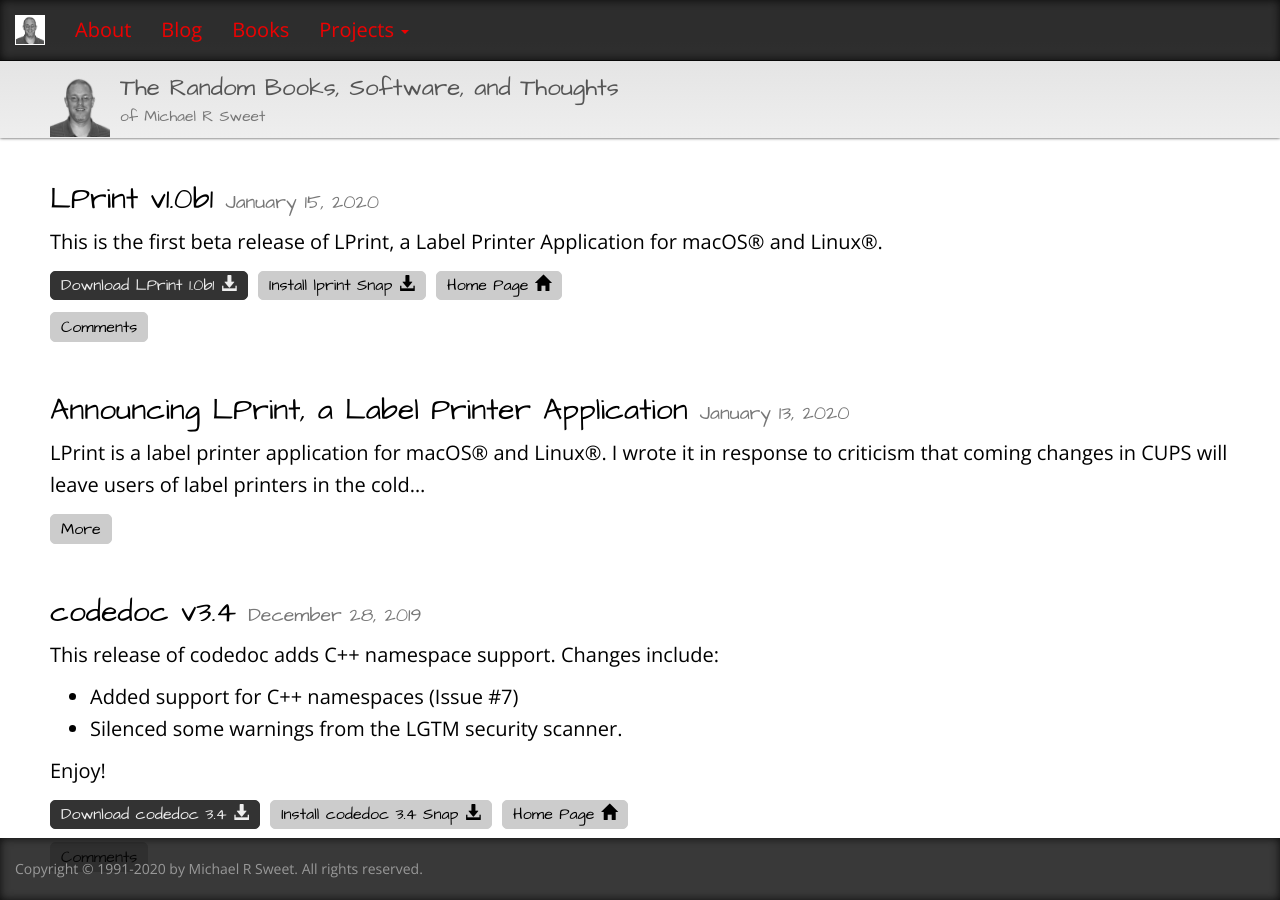
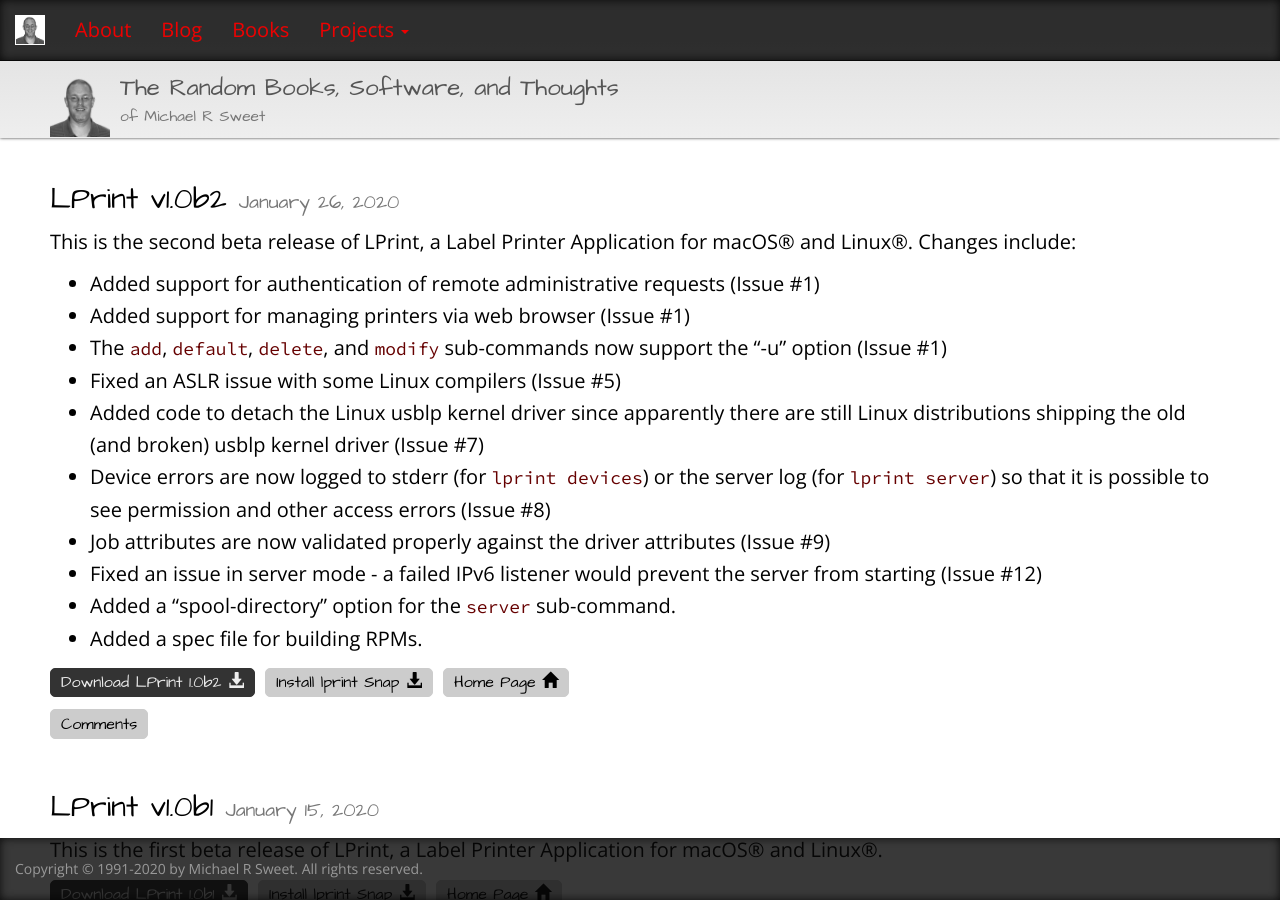
Before and after one commit to michaelrsweet/michaelrsweet.github.com, a Jekyll site: the page built from index.html, in a window 1280 px wide and 900 px high. Built offline with Jekyll 4.4.1, drawn with Linux system fonts in a browser that asks for light colours; some of the changed text lies outside the part shown.

Commit message:
LPrint 1.0b2.

```diff
--- /dev/null
+++ b/_posts/2020-01-26-lprint-1.0b2.md
@@ -0,0 +1,33 @@
+---
+title: LPrint v1.0b2
+category: lprint
+layout: post
+permalink: /blog/:year-:month-:day-:title.html
+excerpt_separator: <!--more-->
+comments: true
+commentform: true
+---
+
+This is the second beta release of LPrint, a Label Printer Application for macOS® and Linux®. Changes include:
+
+- Added support for authentication of remote administrative requests (Issue #1)
+- Added support for managing printers via web browser (Issue #1)
+- The `add`, `default`, `delete`, and `modify` sub-commands now support the "-u"
+  option (Issue #1)
+- Fixed an ASLR issue with some Linux compilers (Issue #5)
+- Added code to detach the Linux usblp kernel driver since apparently there are
+  still Linux distributions shipping the old (and broken) usblp kernel driver
+  (Issue #7)
+- Device errors are now logged to stderr (for `lprint devices`) or the server
+  log (for `lprint server`) so that it is possible to see permission and other
+  access errors (Issue #8)
+- Job attributes are now validated properly against the driver attributes
+  (Issue #9)
+- Fixed an issue in server mode - a failed IPv6 listener would prevent the
+  server from starting (Issue #12)
+- Added a "spool-directory" option for the `server` sub-command.
+- Added a spec file for building RPMs.
+
+<a class="btn btn-primary" href="https://github.com/michaelrsweet/lprint/releases/tag/v1.0b2">Download LPrint 1.0b2 <span class="glyphicon glyphicon-download-alt" aria-hidden="true"></span></a>
+<a class="btn btn-default" href="https://snapcraft.io/lprint">Install lprint Snap <span class="glyphicon glyphicon-download-alt" aria-hidden="true"></span></a>
+<a class="btn btn-default" href="/lprint/index.html">Home Page <span class="glyphicon glyphicon-home" aria-hidden="true"></span></a>
--- a/lprint/lprint.md
+++ b/lprint/lprint.md
@@ -14,7 +14,7 @@
 LPrint Documentation
 ====================
 
-LPrint v1.0b1 - January 13, 2020
+LPrint v1.0b2 - January 26, 2020
 Copyright 2019-2020 by Michael R Sweet
 
 LPrint is licensed under the Apache License Version 2.0 with an exception to
@@ -32,6 +32,7 @@
 - [Printing Options](#printing-options)
 - [Setting Default Options](#setting-default-options)
 - [Running a Server](#running-a-server)
+- [Server Web Interface](#server-web-interface)
 - [Resources](#resources)
 
 
@@ -269,11 +270,31 @@
 - "-o server-name=HOSTNAME": Sets the network hostname to advertise.
 - "-o server-port=NNN": Sets the network port number; the default is randomly
   assigned.
+- "-o auth-service=SERVICE": Specifies a PAM service for remote authentication.
+- "-o admin-group=GROUP": Specifies a group to use for remote authentication.
+- "-o spool-directory=DIRECTORY": Specifies the directory to store print files.
 - "-o log-file=FILENAME": Specifies a log file.
 - "-o log-file=-": Specifies that log entries are written to the standard error.
 - "-o log-file=syslog": Specifies that log entries are sent to the system log.
 - "-o log-level=LEVEL": Specifies the log level - "debug", "info", "warn",
   "error", or "fatal".
+
+
+Server Web Interface
+--------------------
+
+When you run a standalone spooler on a network hostname, a web interface can be
+enabled that allows you to add, modify, and delete printers, as well as setting
+the default printer.  Because all web interface operations require
+authentication, you need to set the PAM authentication service with the
+`-o auth-service=SERVICE` option.  For example, to use the "cups" PAM service
+with LPrint, run:
+
+    lprint -o server-name=HOSTNAME -o server-port=NNN -o auth-service=cups
+
+By default, any user can authenticate web interface operations.  To restrict
+access to a particular UNIX group, use the `-o admin-group=GROUP` option as
+well.
 
 
 Resources
```
Also changed, not shown: lprint/index.md (+7 -4 lines).
